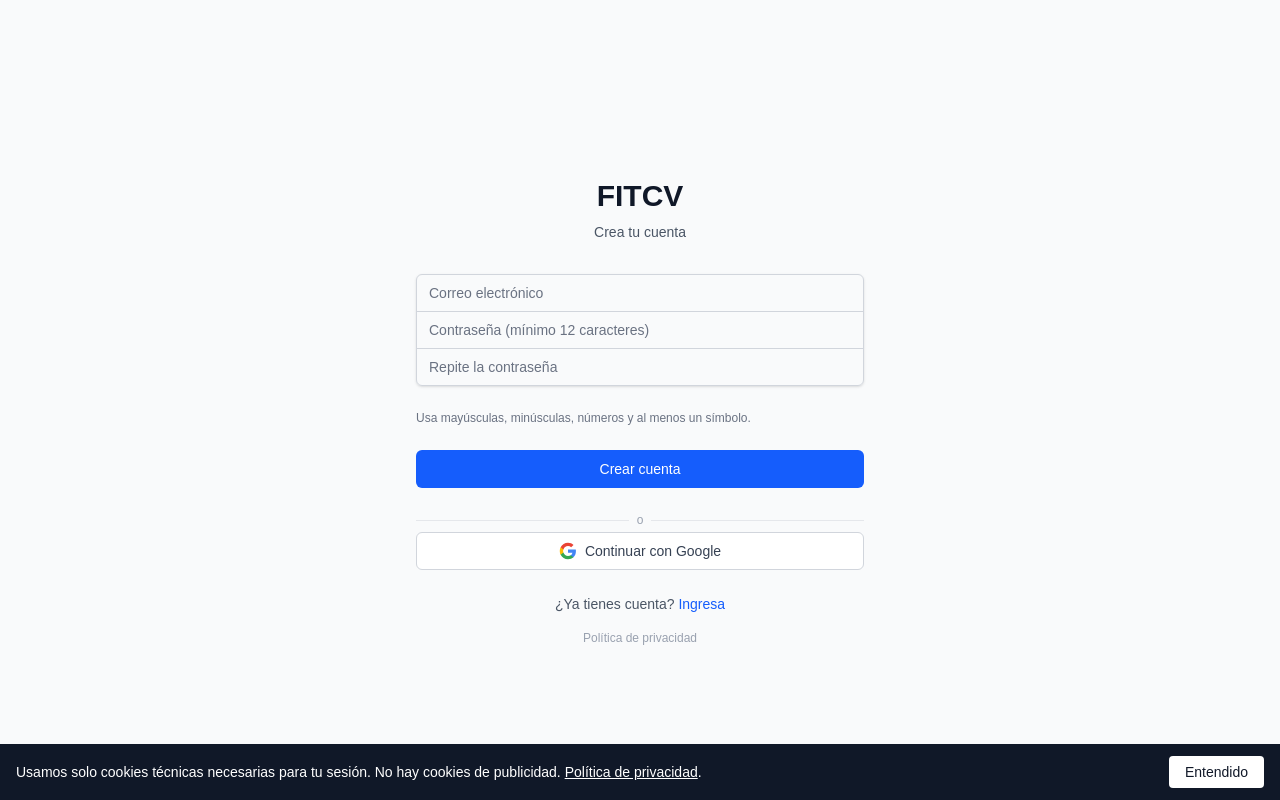
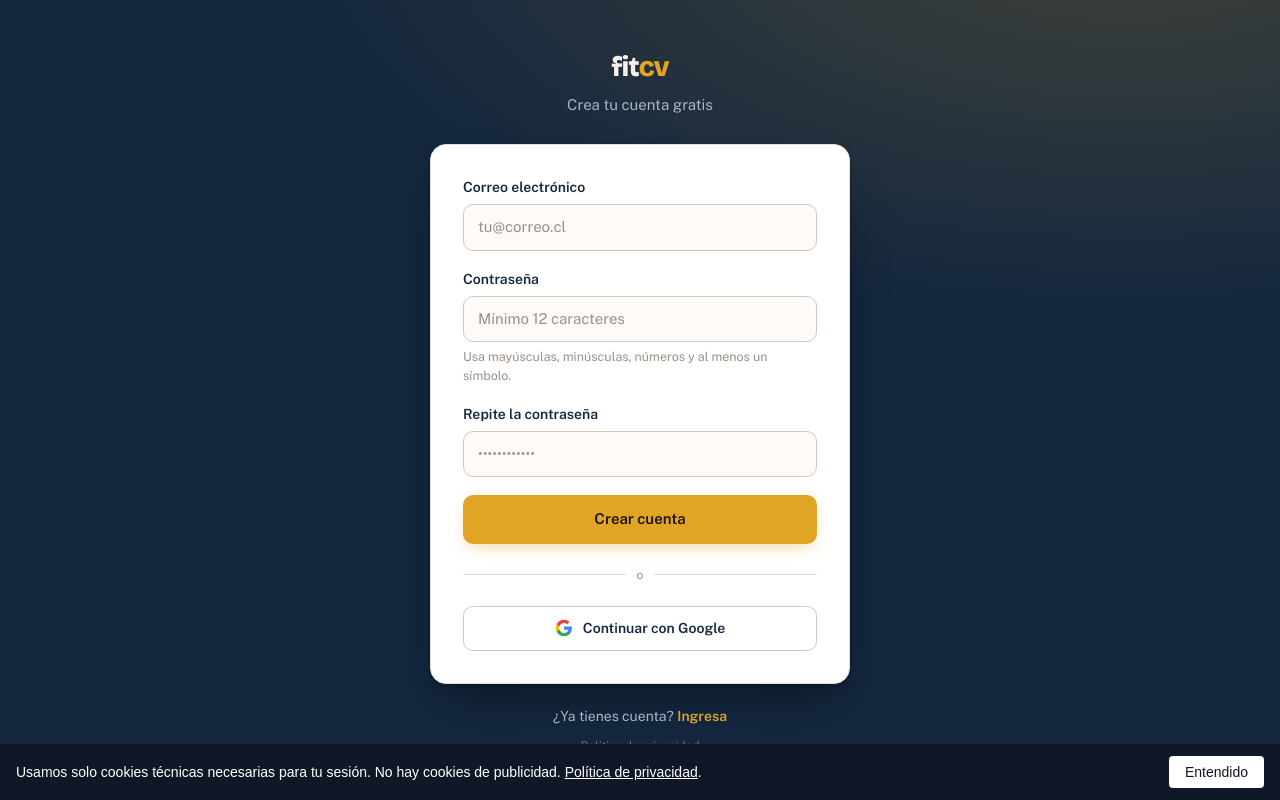
Before and after one commit to eduardofolle-coder/fitcv-mvp, a Next.js app in the folder fitcv-frontend/: page /register in a window 1280 px wide. Built offline with nearby package versions, Linux system fonts and the light colour scheme; no server answers.

Commit message:
design: registro con el mismo look de la landing
Mismo sistema de diseño que el login: fondo dark navy,
gradiente dorado radial, logo fitcv, botón dorado, card blanca.

Co-Authored-By: Claude Sonnet 4.6 <noreply@anthropic.com>

```diff
--- a/fitcv-frontend/app/register/page.tsx
+++ b/fitcv-frontend/app/register/page.tsx
@@ -16,129 +16,148 @@ export default function RegisterPage() {
   const handleSubmit = async (e: FormEvent<HTMLFormElement>) => {
     e.preventDefault();
     setLocalError(null);
-
-    if (!email || !password || !confirmPassword) {
-      setLocalError('Completa todos los campos.');
-      return;
-    }
-
-    if (password !== confirmPassword) {
-      setLocalError('Las contraseñas no coinciden.');
-      return;
-    }
-
-    if (password.length < 12) {
-      setLocalError('La contraseña debe tener al menos 12 caracteres.');
-      return;
-    }
-
+    if (!email || !password || !confirmPassword) { setLocalError('Completa todos los campos.'); return; }
+    if (password !== confirmPassword) { setLocalError('Las contraseñas no coinciden.'); return; }
+    if (password.length < 12) { setLocalError('La contraseña debe tener al menos 12 caracteres.'); return; }
     const result = await register({ email, password });
-    if (result.ok) {
-      router.push('/cv');
-    } else {
-      setLocalError(
-        result.error === 'Email already in use'
-          ? 'Ese correo ya tiene una cuenta. Ingresa o recupera tu contraseña.'
-          : result.error ?? 'No se pudo crear la cuenta.'
-      );
-    }
+    if (result.ok) { router.push('/cv'); }
+    else { setLocalError(result.error === 'Email already in use' ? 'Ese correo ya tiene una cuenta. Ingresa o recupera tu contraseña.' : result.error ?? 'No se pudo crear la cuenta.'); }
   };
 
-  const input =
-    'appearance-none relative block w-full px-3 py-2 border border-gray-300 placeholder-gray-500 text-gray-900 focus:outline-none focus:ring-blue-500 focus:border-blue-500 focus:z-10 sm:text-sm';
+  return (
+    <>
+      <style>{`
+        @import url('https://fonts.googleapis.com/css2?family=Bricolage+Grotesque:wght@700;800&family=Public+Sans:wght@400;500;600&display=swap');
+        .lp-wrap{
+          min-height:100vh; display:flex; align-items:center; justify-content:center;
+          padding:24px; font-family:"Public Sans",ui-sans-serif,system-ui,sans-serif;
+          background:#14273F; position:relative; overflow:hidden;
+        }
+        .lp-wrap::before{
+          content:""; position:absolute; inset:0;
+          background:radial-gradient(120% 90% at 88% -10%, rgba(225,165,38,.22), transparent 55%);
+          pointer-events:none;
+        }
+        .lp-inner{ width:100%; max-width:420px; position:relative; z-index:1; }
+        .lp-logo{
+          text-align:center; margin-bottom:28px;
+          font-family:"Bricolage Grotesque",ui-sans-serif,system-ui,sans-serif;
+          font-weight:800; font-size:28px; letter-spacing:-.03em; color:#F4F1E9;
+        }
+        .lp-logo b{ color:#E1A526; }
+        .lp-logo p{ font-family:"Public Sans"; font-weight:400; font-size:15px; color:#A9B6C8; margin:6px 0 0; letter-spacing:0; }
+        .lp-card{
+          background:#fff; border-radius:16px;
+          box-shadow:0 2px 4px rgba(0,0,0,.25), 0 24px 48px -16px rgba(0,0,0,.45);
+          padding:32px; border:1px solid #E7E1D5;
+        }
+        .lp-field{ display:flex; flex-direction:column; gap:6px; }
+        .lp-label{ font-size:14px; font-weight:600; color:#14273F; }
+        .lp-input{
+          width:100%; padding:11px 14px; border:1.5px solid #D1C9BE;
+          border-radius:10px; font-size:15px; font-family:inherit;
+          color:#14273F; background:#FDFAF7; outline:none; transition:border-color .15s;
+        }
+        .lp-input:focus{ border-color:#E1A526; background:#fff; }
+        .lp-input::placeholder{ color:#9B9186; }
+        .lp-hint{ font-size:12.5px; color:#9B9186; margin:0; }
+        .lp-btn-gold{
+          width:100%; padding:13px; border:0; border-radius:10px; cursor:pointer;
+          font-family:"Public Sans",inherit; font-size:15px; font-weight:700;
+          background:#E1A526; color:#1B1206;
+          box-shadow:0 6px 18px -6px rgba(225,165,38,.55);
+          transition:transform .12s ease, box-shadow .12s ease;
+        }
+        .lp-btn-gold:hover:not(:disabled){ transform:translateY(-1px); box-shadow:0 10px 22px -8px rgba(225,165,38,.6); }
+        .lp-btn-gold:disabled{ opacity:.65; cursor:not-allowed; }
+        .lp-divider{ display:flex; align-items:center; gap:10px; margin:4px 0; }
+        .lp-divider span{ font-size:12px; color:#9B9186; white-space:nowrap; }
+        .lp-divider::before,.lp-divider::after{ content:""; flex:1; height:1px; background:#E7E1D5; }
+        .lp-btn-google{
+          display:flex; align-items:center; justify-content:center; gap:10px;
+          width:100%; padding:11px; border:1.5px solid #D1C9BE; border-radius:10px;
+          background:#fff; font-size:14px; font-weight:600; color:#14273F;
+          cursor:pointer; font-family:inherit; transition:background .12s, border-color .12s;
+          text-decoration:none;
+        }
+        .lp-btn-google:hover{ background:#FDFAF7; border-color:#B9820D; }
+        .lp-error{
+          background:#FEF2F2; border:1px solid #FECACA; border-radius:8px;
+          padding:10px 14px; font-size:14px; color:#991B1B; font-weight:500;
+        }
+        .lp-footer{ text-align:center; margin-top:22px; }
+        .lp-footer p{ font-size:14px; color:#A9B6C8; }
+        .lp-footer a{ color:#E1A526; font-weight:600; }
+        .lp-footer a:hover{ text-decoration:underline; }
+        .lp-footer small{ font-size:12px; color:#6C7686; display:block; margin-top:10px; }
+        .lp-footer small a{ color:#6C7686; font-weight:400; }
+        .lp-footer small a:hover{ color:#A9B6C8; text-decoration:underline; }
+      `}</style>
 
-  return (
-    <div className="min-h-screen flex items-center justify-center bg-gray-50 px-4">
-      <div className="max-w-md w-full space-y-8">
-        <div>
-          <h2 className="mt-6 text-center text-3xl font-extrabold text-gray-900">FITCV</h2>
-          <p className="mt-2 text-center text-sm text-gray-600">Crea tu cuenta</p>
+      <div className="lp-wrap">
+        <div className="lp-inner">
+          <div className="lp-logo">
+            fit<b>cv</b>
+            <p>Crea tu cuenta gratis</p>
           </div>
 
-        <form className="mt-8 space-y-6" onSubmit={handleSubmit}>
+          <div className="lp-card">
+            <form onSubmit={handleSubmit} style={{ display:'flex', flexDirection:'column', gap:'18px' }}>
               {(localError || error) && (
-            <div className="rounded-md bg-red-50 p-4">
-              <p className="text-sm font-medium text-red-800">{localError || error}</p>
-            </div>
+                <div className="lp-error">{localError || error}</div>
               )}
 
-          <div className="rounded-md shadow-sm -space-y-px">
-            <div>
-              <label htmlFor="email" className="sr-only">
-                Correo electrónico
-              </label>
+              <div className="lp-field">
+                <label className="lp-label">Correo electrónico</label>
                 <input
-                id="email"
-                name="email"
+                  className="lp-input"
                   type="email"
                   autoComplete="email"
-                required
-                className={`${input} rounded-t-md`}
-                placeholder="Correo electrónico"
+                  placeholder="tu@correo.cl"
                   value={email}
                   onChange={(e) => setEmail(e.target.value)}
+                  required
                 />
               </div>
-            <div>
-              <label htmlFor="password" className="sr-only">
-                Contraseña
-              </label>
+
+              <div className="lp-field">
+                <label className="lp-label">Contraseña</label>
                 <input
-                id="password"
-                name="password"
+                  className="lp-input"
                   type="password"
                   autoComplete="new-password"
-                required
-                className={input}
-                placeholder="Contraseña (mínimo 12 caracteres)"
+                  placeholder="Mínimo 12 caracteres"
                   value={password}
                   onChange={(e) => setPassword(e.target.value)}
+                  required
+                />
+                <p className="lp-hint">Usa mayúsculas, minúsculas, números y al menos un símbolo.</p>
+              </div>
+
+              <div className="lp-field">
+                <label className="lp-label">Repite la contraseña</label>
+                <input
+                  className="lp-input"
+                  type="password"
+                  autoComplete="new-password"
+                  placeholder="••••••••••••"
+                  value={confirmPassword}
+                  onChange={(e) => setConfirmPassword(e.target.value)}
+                  required
                 />
               </div>
-            <div>
-              <label htmlFor="confirm-password" className="sr-only">
-                Repite la contraseña
-              </label>
-              <input
-                id="confirm-password"
-                name="confirm-password"
-                type="password"
-                autoComplete="new-password"
-                required
-                className={`${input} rounded-b-md`}
-                placeholder="Repite la contraseña"
-                value={confirmPassword}
-                onChange={(e) => setConfirmPassword(e.target.value)}
-              />
-            </div>
-          </div>
 
-          <p className="text-xs text-gray-500">
-            Usa mayúsculas, minúsculas, números y al menos un símbolo.
-          </p>
-
-          <button
-            type="submit"
-            disabled={submitting}
-            className="group relative w-full flex justify-center py-2 px-4 border border-transparent text-sm font-medium rounded-md text-white bg-blue-600 hover:bg-blue-700 focus:outline-none focus:ring-2 focus:ring-offset-2 focus:ring-blue-500 disabled:opacity-50"
-          >
-            {submitting ? 'Creando cuenta...' : 'Crear cuenta'}
+              <button type="submit" className="lp-btn-gold" disabled={submitting}>
+                {submitting ? 'Creando cuenta…' : 'Crear cuenta'}
               </button>
 
-          <div className="relative my-1">
-            <div className="absolute inset-0 flex items-center">
-              <div className="w-full border-t border-gray-200" />
-            </div>
-            <div className="relative flex justify-center text-xs text-gray-400">
-              <span className="bg-gray-50 px-2">o</span>
-            </div>
-          </div>
+              <div className="lp-divider"><span>o</span></div>
 
               <a
                 href={`${process.env.NEXT_PUBLIC_API_URL}/auth/google`}
-            className="flex items-center justify-center gap-2 w-full py-2 px-4 border border-gray-300 rounded-md text-sm font-medium text-gray-700 bg-white hover:bg-gray-50 transition-colors"
+                className="lp-btn-google"
               >
-            <svg viewBox="0 0 24 24" width="18" height="18">
+                <svg viewBox="0 0 24 24" width="18" height="18" aria-hidden="true">
                   <path fill="#4285F4" d="M22.56 12.25c0-.78-.07-1.53-.2-2.25H12v4.26h5.92c-.26 1.37-1.04 2.53-2.21 3.31v2.77h3.57c2.08-1.92 3.28-4.74 3.28-8.09z"/>
                   <path fill="#34A853" d="M12 23c2.97 0 5.46-.98 7.28-2.66l-3.57-2.77c-.98.66-2.23 1.06-3.71 1.06-2.86 0-5.29-1.93-6.16-4.53H2.18v2.84C3.99 20.53 7.7 23 12 23z"/>
                   <path fill="#FBBC05" d="M5.84 14.09c-.22-.66-.35-1.36-.35-2.09s.13-1.43.35-2.09V7.07H2.18C1.43 8.55 1 10.22 1 12s.43 3.45 1.18 4.93l3.66-2.84z"/>
@@ -146,20 +165,15 @@ export default function RegisterPage() {
                 </svg>
                 Continuar con Google
               </a>
-
-          <div className="text-center">
-            <p className="text-sm text-gray-600">
-              ¿Ya tienes cuenta?{' '}
-              <Link href="/login" className="text-blue-600 hover:text-blue-500">
-                Ingresa
-              </Link>
-            </p>
-            <p className="text-xs text-gray-400 mt-4">
-              <Link href="/privacy" className="hover:underline">Política de privacidad</Link>
-            </p>
-          </div>
             </form>
           </div>
+
+          <div className="lp-footer">
+            <p>¿Ya tienes cuenta? <Link href="/login">Ingresa</Link></p>
+            <small><Link href="/privacy">Política de privacidad</Link></small>
           </div>
+        </div>
+      </div>
+    </>
   );
 }
```
Lines whose indentation alone changed are shown as unchanged.
